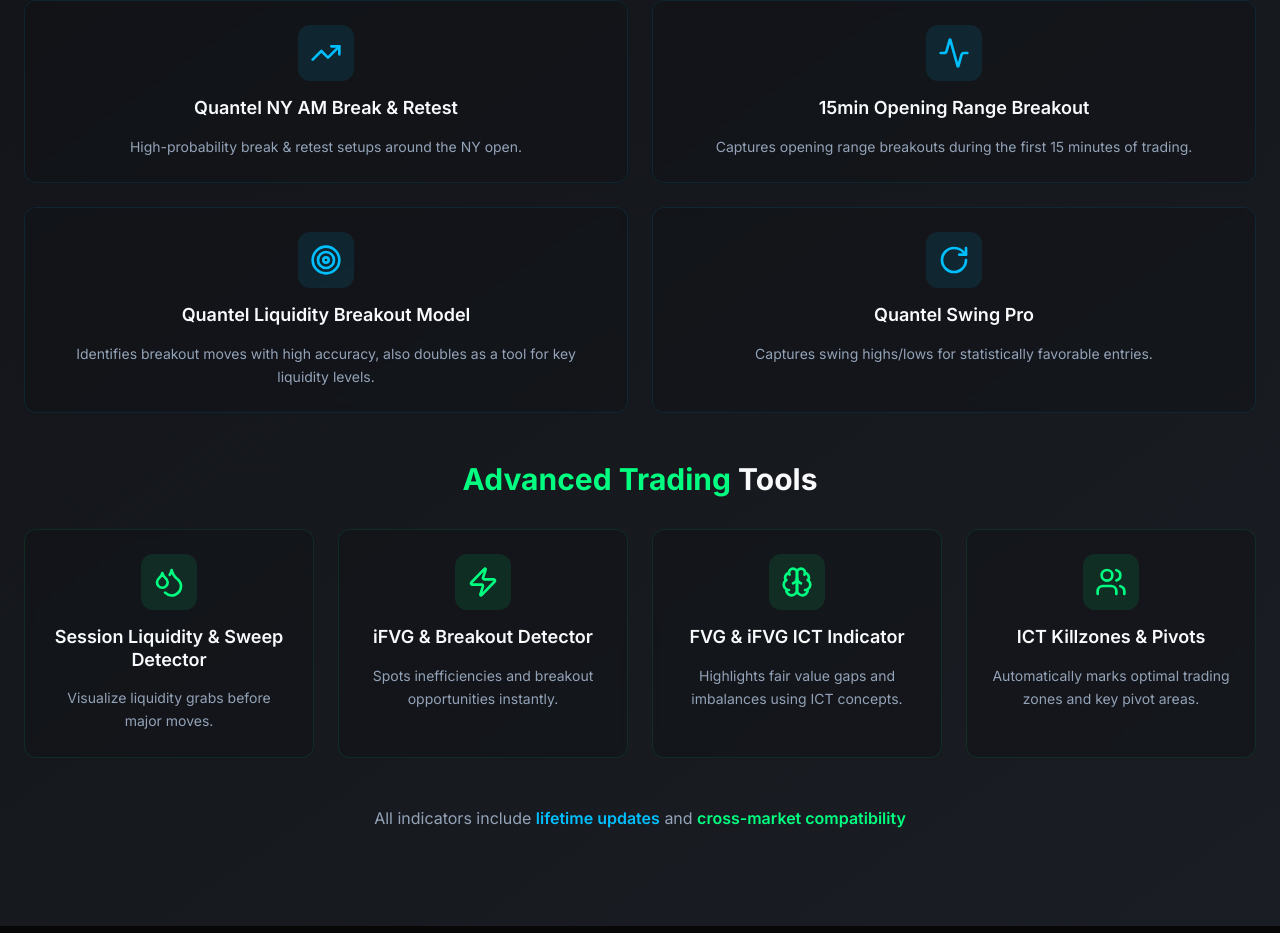
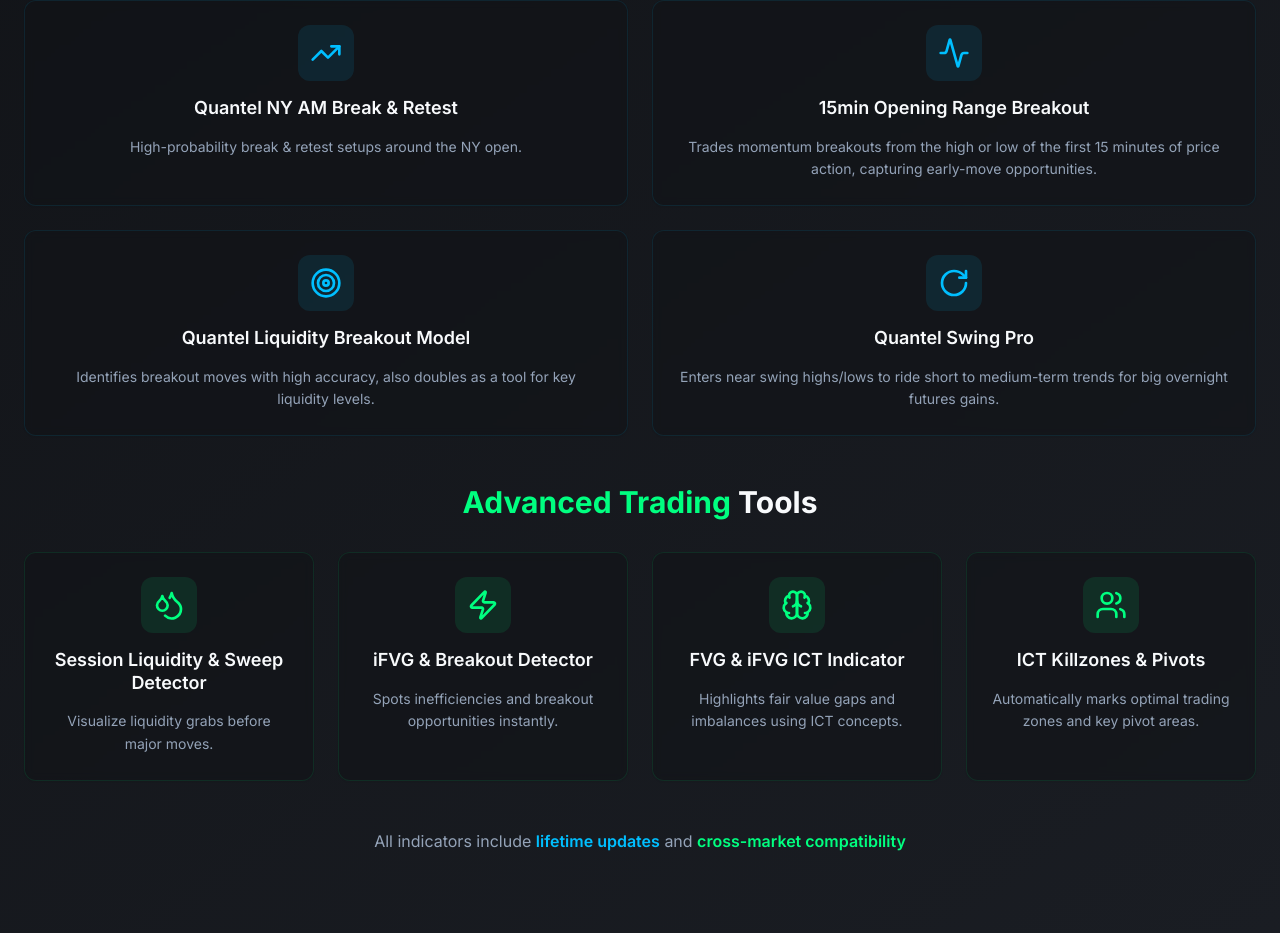
Before and after one commit to saalick/quantweb, a React (Vite) app: page / in a window 1280 px wide. Shown: the part 1818-2751 px from the top of the page. Built offline with nearby package versions, Linux system fonts and the light colour scheme.

Commit message:
Code edited in Lovable Code Editor

```diff
--- a/src/components/ProductSuite.tsx
+++ b/src/components/ProductSuite.tsx
@@ -11,7 +11,7 @@ const ProductSuite = () => {
     {
       icon: Activity,
       title: "15min Opening Range Breakout",
-      description: "Captures opening range breakouts during the first 15 minutes of trading."
+      description: "Trades momentum breakouts from the high or low of the first 15 minutes of price action, capturing early-move opportunities."
     },
     {
       icon: Target,
@@ -21,7 +21,7 @@ const ProductSuite = () => {
     {
       icon: RotateCw,
       title: "Quantel Swing Pro",
-      description: "Captures swing highs/lows for statistically favorable entries."
+      description: "Enters near swing highs/lows to ride short to medium-term trends for big overnight futures gains."
     }
   ];
 
```
